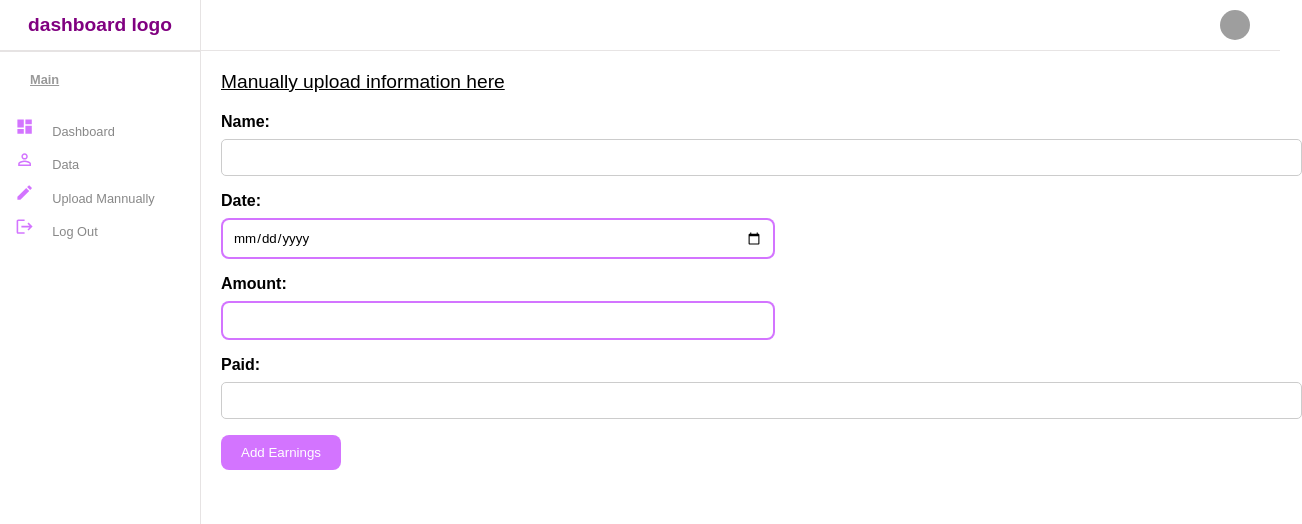
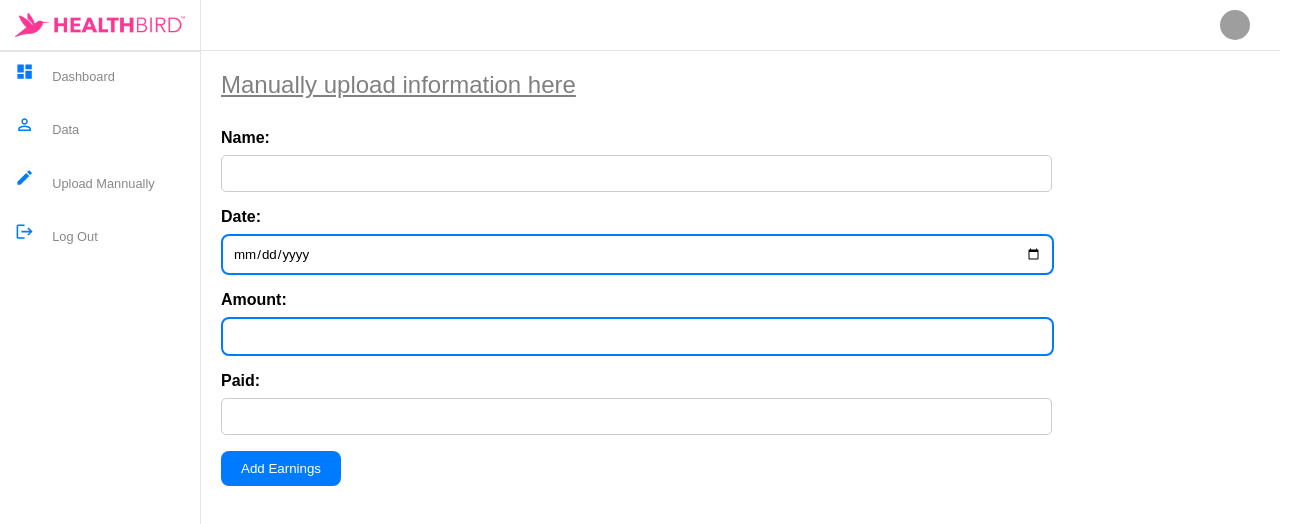
Before and after one commit to oliviarbanks/AdminDashboard, a React (Create React App) app: page /form in a window 1280 px wide. Shown: the top 524 px of the page, 1302 px wide, since content can reach past the window. Built offline with nearby package versions, Linux system fonts and the light colour scheme; grey boxes are pictures that could not be loaded.

Commit message:
added logo and fixed styling

```diff
--- a/src/components/DataTable/DataTable.jsx
+++ b/src/components/DataTable/DataTable.jsx
@@ -5,13 +5,13 @@ import format from 'date-fns/format';
 import { DataGrid } from '@mui/x-data-grid';
 
 const columns = [
-  { field: 'id', headerName: 'ID', width: 130 },
-  { field: 'name', headerName: 'Name', width: 130 },
+  { field: 'id', headerName: 'ID', width: 150 },
+  { field: 'name', headerName: 'Name', width: 150 },
   {
     field: 'date',
     headerName: 'Date',
     type: 'Date',
-    width: 120,
+    width: 150,
     valueFormatter: (params) => {
       const parsedDate = new Date(params.value);
       return format(parsedDate, 'MM-dd-yyyy');
@@ -21,12 +21,12 @@ const columns = [
     field: 'amount',
     headerName: 'Amount',
     type: 'number',
-    width: 160,
+    width: 90,
   },
   {
     field: 'paid',
     headerName: 'Status',
-    width: 160,
+    width: 90,
     renderCell: (params) => (
       <span>{params.value}</span>
     )
@@ -66,7 +66,7 @@ const DataTable = () => {
     {
       field: 'delete',
       headerName: 'Delete',
-      width: 100,
+      width: 180,
       renderCell: (params) => (
         <button onClick={() => handleDelete(params.row.id)}>Delete</button>
       ),
@@ -107,16 +107,13 @@ const DataTable = () => {
 
   return (
     <div className="datatable">
-      <div className="home">
-        <div className="homeContainer">
-          <h2 className="title">Dashboard</h2>
           <div>
             <input
               type="file"
               accept=".csv"
               onChange={(e) => setFileInput(e.target.files[0])}
             />
-            <button onClick={() => handleFileUpload(fileInput)}>Upload CSV</button>
+            <button className="csvbutton" onClick={() => handleFileUpload(fileInput)}>Upload CSV</button>
             <DataGrid
             rows={data}
             columns={columnsWithDelete}
@@ -126,8 +123,6 @@ const DataTable = () => {
 
           </div>
         </div>
-      </div>
-    </div>
   );
 };
 
--- a/src/components/DataTable/DataTable.scss
+++ b/src/components/DataTable/DataTable.scss
@@ -3,11 +3,13 @@
 }
 
 .datatable {
-    height: 100vh;
-    padding: 20px;
+  display: flex;
+  flex-direction: column;
+  align-items: flex-start; /* Align to the top left */
+  padding: 20px; /* Add some padding for spacing */
+}
 
-    .datatableTitle{
-      width: 50%;
+.title {
   font-size: 24px;
   color: gray;
   margin-bottom: 10px;
@@ -15,7 +17,7 @@
   align-items: center;
   justify-content: space-between;
 
-      .link{
+  .link {
     text-decoration: none;
     color: green;
     font-size: 16px;
@@ -27,56 +29,6 @@
   }
 }
 
-    .cellWithImg {
-      display: flex;
-      align-items: center;
-
-      .cellImg {
-        width: 32px;
-        height: 32px;
-        border-radius: 50%;
-        object-fit: cover;
-        margin-right: 20px;
+.csvbutton {
+  margin-bottom: 30px;
 }
-    }
-
-    .cellWithStatus {
-      padding: 5px;
-      border-radius: 5px;
-
-      &.active {
-        background-color: rgba(0, 128, 0, 0.05);
-        color: green;
-      }
-      &.pending {
-        background-color: rgba(255, 217, 0, 0.05);
-        color: goldenrod;
-      }
-      &.passive {
-        background-color: rgba(255, 0, 0, 0.05);
-        color: crimson;
-      }
-    }
-
-    .cellAction {
-      display: flex;
-      align-items: center;
-      gap: 15px;
-
-      .viewButton {
-        padding: 2px 5px;
-        border-radius: 5px;
-        color: darkblue;
-        border: 1px dotted rgba(0, 0, 139, 0.596);
-        cursor: pointer;
-      }
-
-      .deleteButton {
-        padding: 2px 5px;
-        border-radius: 5px;
-        color: crimson;
-        border: 1px dotted rgba(220, 20, 60, 0.6);
-        cursor: pointer;
-      }
-    }
-  }
--- a/src/components/Form/Form.scss
+++ b/src/components/Form/Form.scss
@@ -1,41 +1,41 @@
-.form{
+.form {
   display: flex;
   width: 100%;
-  height: 100vh;
-  .formContainer{
-      flex:6;
+  .formContainer {
+    flex: 6;
+    color: white; /* Set text color to white */
   }
 }
-.inputContainer{
+
+.inputContainer {
   display: flex;
   flex-direction: column;
   padding-left: 20px;
+  width: 75%;
+  label {
+    margin-bottom: 8px;
+    font-weight: bold;
+    color: black;
+  }
+  input {
+    padding: 10px;
+    border: 2px solid #007bff; /* Use blue border color */
+    border-radius: 8px;
+    margin-bottom: 16px;
+    width: 100%;
+  }
 }
 
-  .title{
+.title {
   padding-bottom: 20px;
   font-size: 1.2rem;
   text-decoration: underline;
   padding-left: 20px;
   padding-top: 20px;
-
-  }
-
-  label {
-    margin-bottom: 8px;
-    font-weight: bold;
-  }
-
-  input {
-    padding: 10px;
-    border: 2px solid rgba(174, 0, 255, 0.544);
-    border-radius: 8px;
-    margin-bottom: 16px;
-    width: 50%;
 }
 
 button {
-    background-color: rgba(174, 0, 255, 0.544);
+  background-color: #007bff; /* Use blue background color */
   color: white;
   padding: 10px 20px;
   border: none;
@@ -43,8 +43,7 @@
   margin-left: 20px;
   cursor: pointer;
   transition: background-color 0.3s ease;
-
   &:hover {
-      background-color: rgba(174, 0, 255, 0.8);
+    background-color: #0056b3; /* Darker blue on hover */
   }
 }
--- a/src/components/Sidebar/Sidebar.jsx
+++ b/src/components/Sidebar/Sidebar.jsx
@@ -5,25 +5,24 @@ import PersonOutlineIcon from '@mui/icons-material/PersonOutline';
 import LogoutIcon from '@mui/icons-material/Logout';
 import CreateIcon from '@mui/icons-material/Create';
 import { Link, useNavigate } from "react-router-dom";
+import logoImage from "../../assets/images/logo.png"; // Import the image
 
 const Sidebar = () => {
-
   const navigate = useNavigate();
 
   const handleLogout = () => {
     sessionStorage.removeItem('token');
     navigate('/');
   };
+
   return (
     <div className="sidebar">
       <div className="top">
-        <span className="logo">dashboard logo</span>
+        <img className="logo" src={logoImage} alt="Logo" /> {/* Use the imported image */}
       </div>
       <hr />
       <div className="center">
         <ul>
-          <p className="title">Main</p>
-
           <li>
             <Link to="/dashboard">
               <DashboardIcon className="icon" />
--- a/src/components/Sidebar/Sidebar.scss
+++ b/src/components/Sidebar/Sidebar.scss
@@ -12,10 +12,9 @@
     width: 200px;
 
     .logo{
-        font-size: 1.2rem;
         font-weight: bold;
-        color: purple;
-
+        width: 170px;
+        height: auto;
     }
 }
 hr{
@@ -39,8 +38,10 @@ hr{
         li {
             display: flex;
             align-items: center;
-            padding: 5px;
             cursor: pointer;
+            padding-top: 10px;
+            padding-bottom: 20px;
+            padding-left: 5px;
 
             &:hover{
                 background-color: #ece8ff;
@@ -48,7 +49,7 @@ hr{
 
             .icon{
                 font-size: 1.2rem;
-                color: rgba(174, 0, 255, 0.544);
+                color: #007bff;
                 padding-right: 8px;
             }
             span{
```
Also changed, not shown: src/assets/images/logo.png (added). Lines whose indentation alone changed are shown as unchanged.
